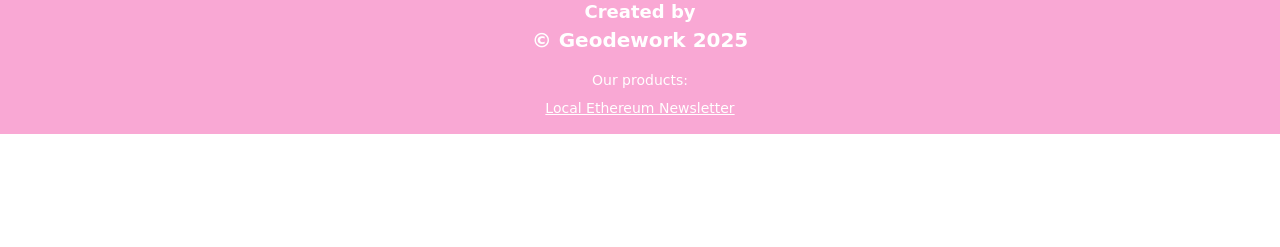
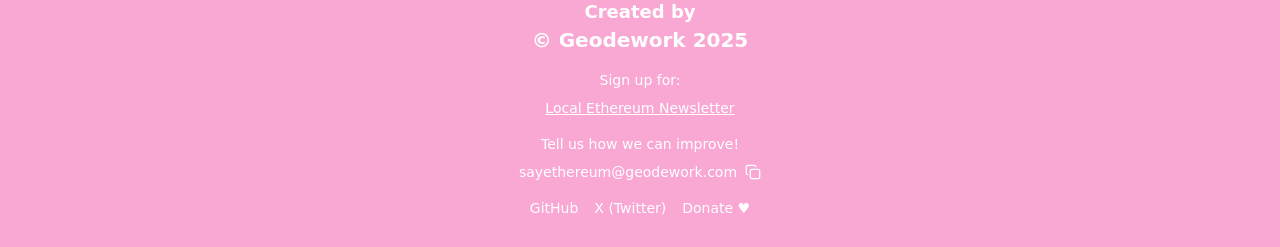
Before and after one commit to geodework/say-ethereum, a Next.js app: page / in a window 1280 px wide. Shown: the part 1126-1373 px from the top of the page. Before the commit the page ends 1260 px from the top, so only its background shows below. Built offline with nearby package versions, Linux system fonts and the light colour scheme; no server answers.

Commit message:
feat: enhance footer with social links and feedback section

```diff
--- a/components/footer.tsx
+++ b/components/footer.tsx
@@ -1,4 +1,36 @@
+'use client'
+
+import { Copy, Check } from 'lucide-react'
+import { useState } from 'react'
+
+const sns = [
+  {
+    name: 'GitHub',
+    href: 'https://github.com/geodework',
+  },
+  {
+    name: 'X (Twitter)',
+    href: 'https://twitter.com/geodework',
+  },
+  {
+    name: 'Donate ♥',
+    href: 'https://geodework.com/donate',
+  },
+]
+
+const email = 'sayethereum@geodework.com'
+
+const product = 'Local Ethereum Newsletter'
+
 export default function Footer() {
+  const [copied, setCopied] = useState(false)
+
+  const handleCopy = async () => {
+    await navigator.clipboard.writeText(email)
+    setCopied(true)
+    setTimeout(() => setCopied(false), 2000)
+  }
+
   return (
     <footer className="bg-pink-300 p-6 sm:py-4 text-white">
       <div className="max-w-4xl mx-auto">
@@ -19,16 +51,45 @@
             </a>
           </div>
 
-          <div className="text-center">
-            <p className="text-sm mb-2">Our products:</p>
+          <div className="text-center mb-4">
+            <p className="text-sm mb-2">Sign up for:</p>
             <a
               href="https://localethereum.beehiiv.com"
               target="_blank"
               rel="noopener noreferrer"
               className="block text-sm underline hover:text-purple-100"
             >
-              Local Ethereum Newsletter
+              {product}
             </a>
+          </div>
+
+          <div className="text-center mb-4">
+            <p className="text-sm mb-2">Tell us how we can improve!</p>
+            <button
+              onClick={handleCopy}
+              className="text-sm hover:text-purple-100 flex items-center gap-2 mx-auto"
+            >
+              {email}
+              {copied ? (
+                <Check className="w-4 h-4" />
+              ) : (
+                <Copy className="w-4 h-4" />
+              )}
+            </button>
+          </div>
+
+          <div className="flex gap-4 justify-center mb-4">
+            {sns.map((s) => (
+              <a
+                key={s.name}
+                href={s.href}
+                target="_blank"
+                rel="noopener noreferrer"
+                className="text-sm hover:text-purple-100"
+              >
+                {s.name}
+              </a>
+            ))}
           </div>
         </div>
       </div>
```
